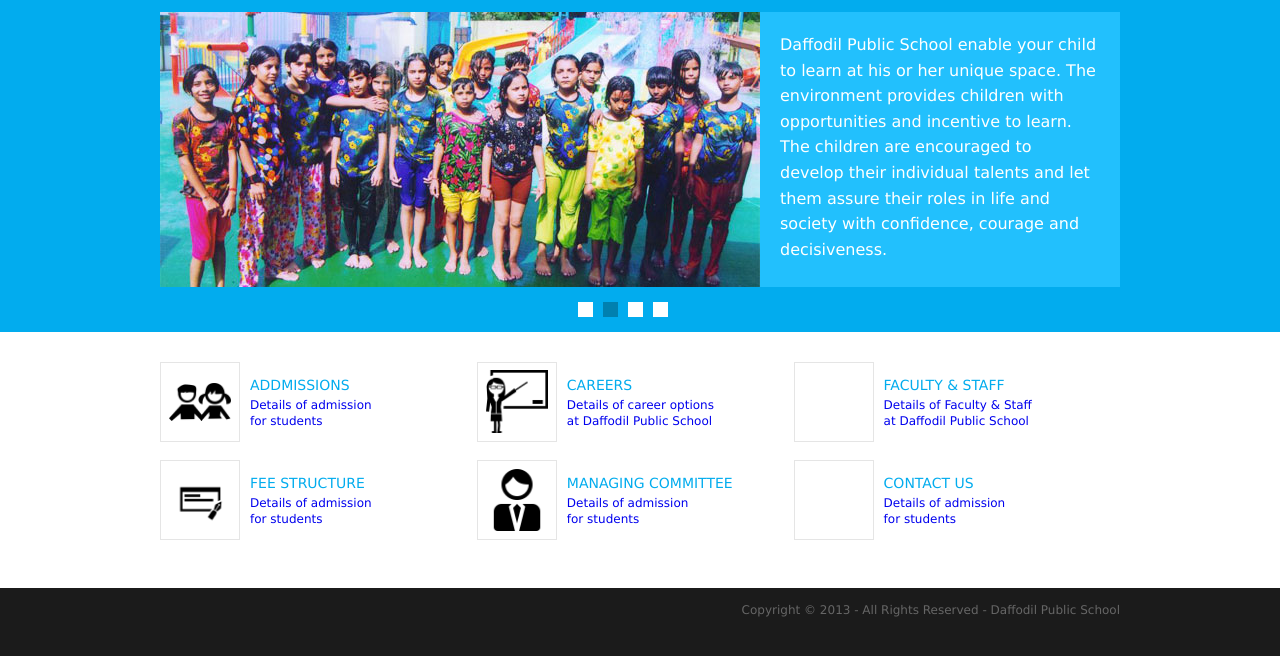
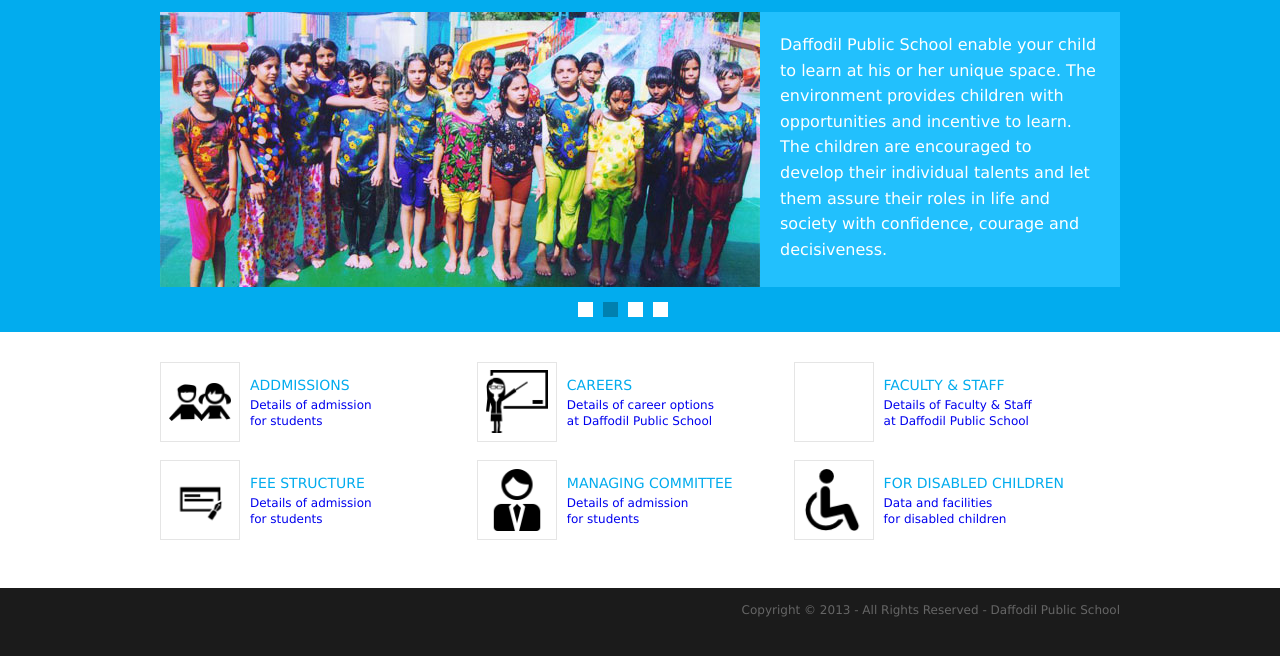
Before and after one commit to dpsnarela/dpsnarela.github.io, a plain HTML site: page index.html in a window 1280 px wide. Shown: the part 92-748 px from the top of the page. Drawn offline with Linux system fonts and the light colour scheme.

Commit message:
Added doc file

```diff
--- a/about.html
+++ b/about.html
@@ -4,6 +4,8 @@
 <title>Daffodil Public School</title>
 <meta http-equiv="Content-Type" content="text/html; charset=iso-8859-1" />
 <meta http-equiv="imagetoolbar" content="no" />
+<link rel="shortcut icon" type="image/png" href="/favicon.png"/>
+<link rel="shortcut icon" type="image/png" href="http://daffodilpublicschool.org/favicon.png"/>
 <link rel="stylesheet" href="styles/layout.css" type="text/css" />
 <script type="text/javascript" src="scripts/jquery-1.4.1.min.js"></script>
 <script type="text/javascript" src="scripts/jquery.slidepanel.setup.js"></script>
--- a/index.html
+++ b/index.html
@@ -4,6 +4,8 @@
 <title>Daffodil Public School</title>
 <meta http-equiv="Content-Type" content="text/html; charset=iso-8859-1" />
 <meta http-equiv="imagetoolbar" content="no" />
+<link rel="shortcut icon" type="image/png" href="/favicon.png"/>
+<link rel="shortcut icon" type="image/png" href="http://daffodilpublicschool.org/favicon.png"/>
 <link rel="stylesheet" href="styles/layout.css" type="text/css" />
 <script type="text/javascript" src="scripts/jquery-1.4.1.min.js"></script>
 <script type="text/javascript" src="scripts/jquery.slidepanel.setup.js"></script>
@@ -124,13 +126,13 @@
           </a>
 
 
-          <a href="contact.html">
+          <a href="disabledChildrenData.doc">
             <li class="last">
-              <div class="imgholder" style="background-image:url(images/iconContact.png)"></div>
-              <br><span class="title">Contact Us</span>
+              <div class="imgholder" style="background-image:url(images/iconDisabled.png)"></div>
+              <br><span class="title">For Disabled Children</span>
               <div class="description">
-                Details of admission<br>
-                for students
+                Data and facilities<br>
+                for disabled children
               </div>
             </li>
           </a>
```
Also changed, not shown: admissions.html (+2 -0 lines), careers.html (+2 -0 lines), contact.html (+2 -0 lines), faculty.html (+2 -0 lines), fee-structure.html (+2 -0 lines), managing-committee.html (+2 -0 lines), favicon.png (added), images/iconDisabled.png (added), 1 other file.
